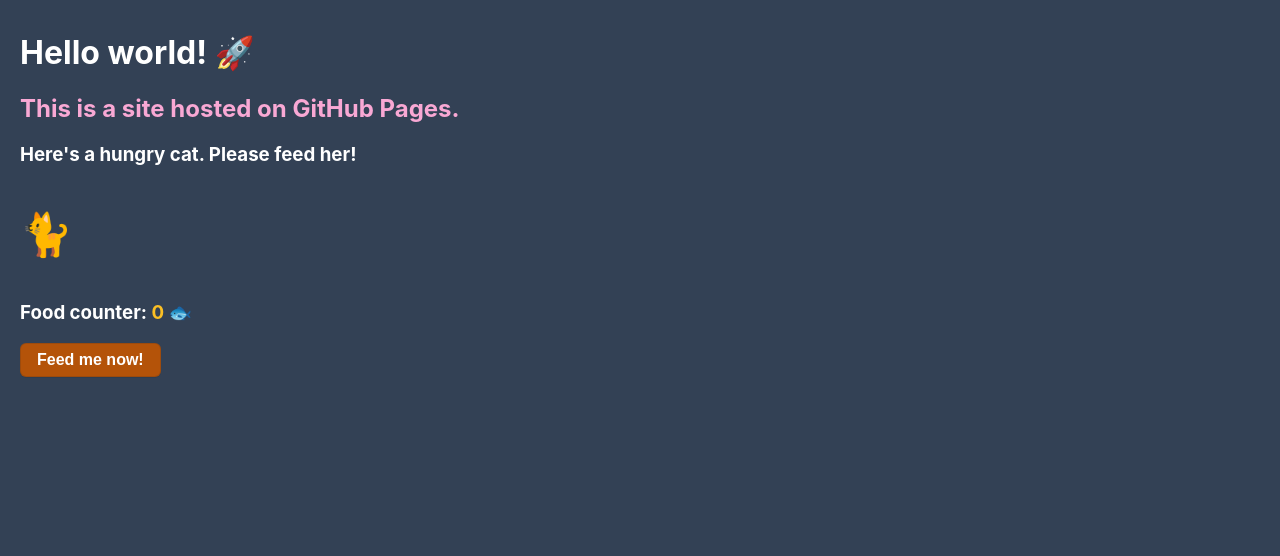
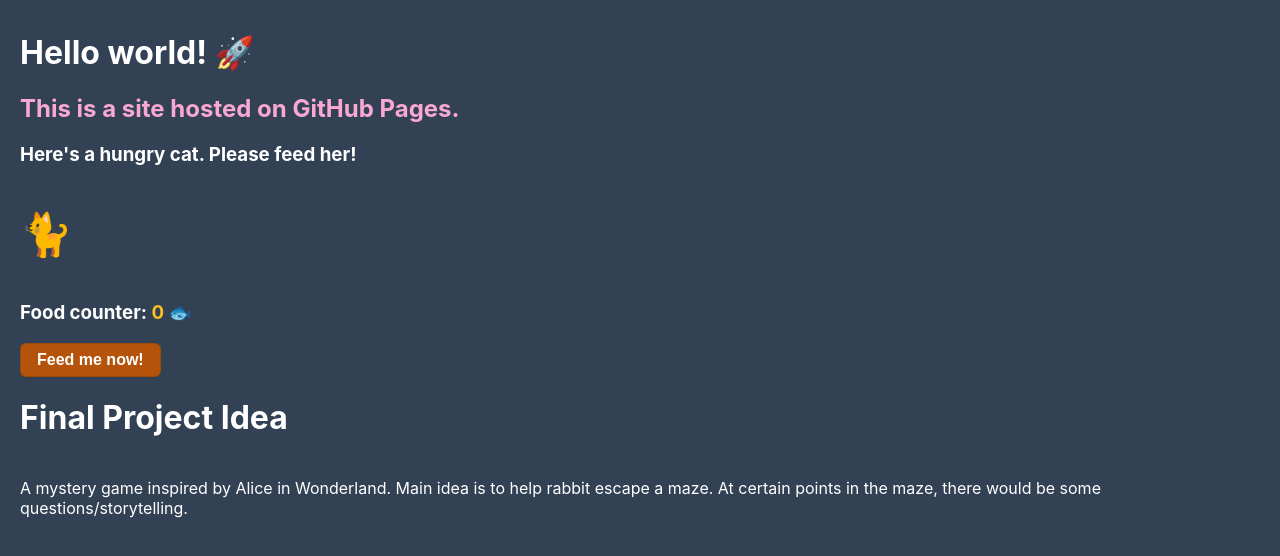
Before and after one commit to airicacheahkening-nm2207/airicacheahkening-nm2207.github.io, a plain HTML site: page index.html in a window 1280 px wide. Drawn offline with Linux system fonts and the light colour scheme.

Commit message:
added final project details

```diff
--- a/index.html
+++ b/index.html
@@ -12,5 +12,10 @@
     <h3 class="cat">🐈</h3>
     <h3>Food counter: <span class="counter">0</span> 🐟 </h3>
     <button>Feed me now!</button>
+
+    <p> <h1>Final Project Idea</H1> <br>
+      A mystery game inspired by Alice in Wonderland. Main idea is to help rabbit escape a maze.
+      At certain points in the maze, there would be some questions/storytelling.
+    </p>
   </body>
 </html>
```
